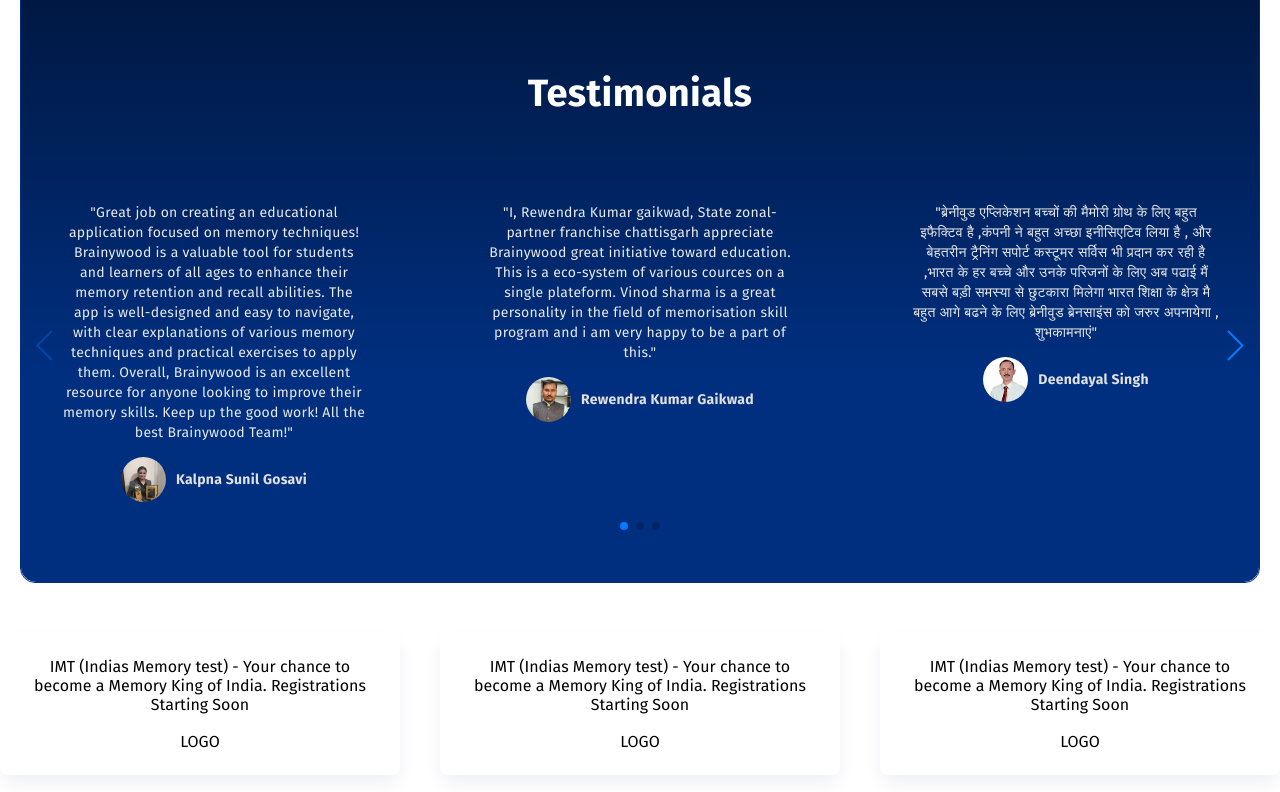
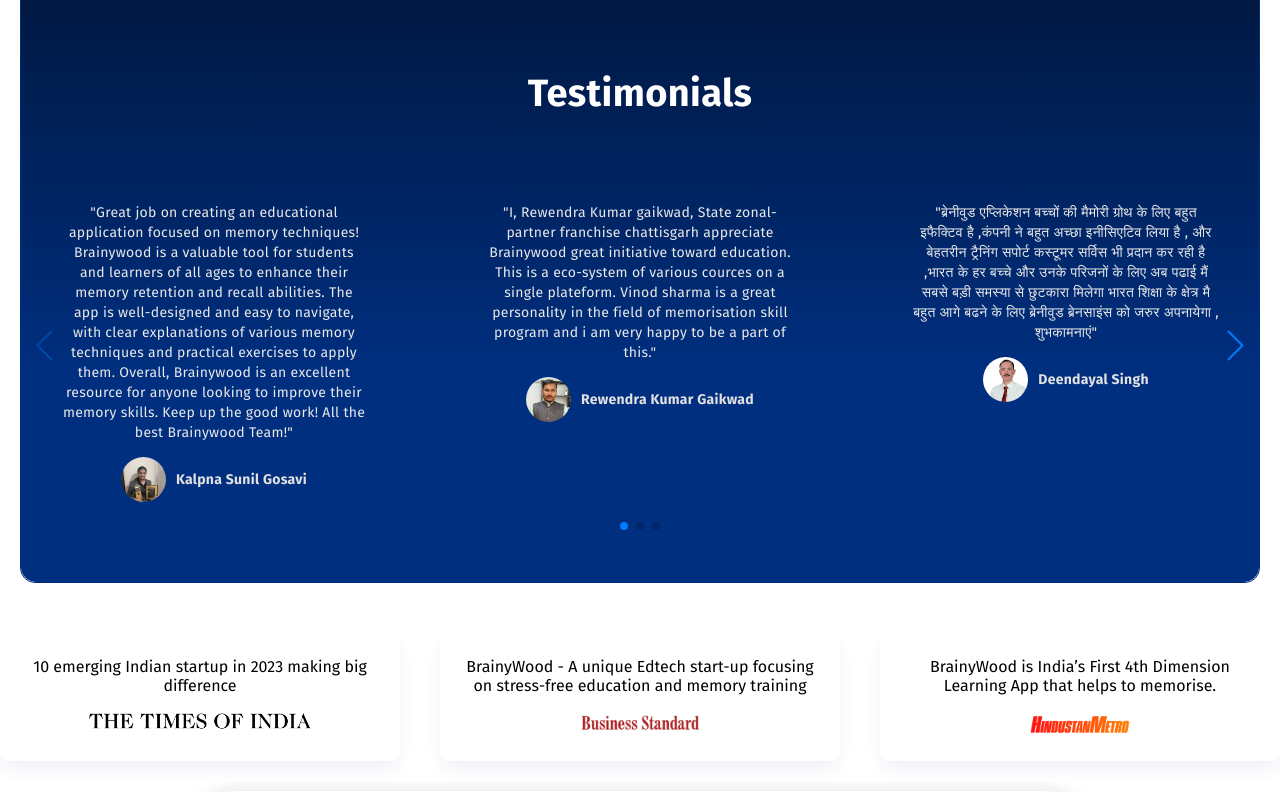
Before and after one commit to p-gurbani/brainywood-playschool-franchise, a PHP site: page / in a window 1280 px wide. Shown: the part 830-1622 px from the top of the page. Run offline with PHP 8.4, Linux system fonts and the light colour scheme; grey boxes are pictures that could not be loaded.

Commit message:
Added testimonial and news articles

```diff
--- a/index.php
+++ b/index.php
@@ -179,7 +179,10 @@ if (isset($_POST['registersubmit'])) {
             <div class="swiper-slide">
               <div class="testimonial">
                 <p class="quote text-small-body text-small-body-color">
-                  "Hello, guys myself Manish agrawal a part of brainywood brain, I am so lucky to have a part of this. Every child to join this because we have to get the chance to in hence our knowledge know how to remember the things related to studies."
+                  "Hello, guys myself Manish agrawal a part of brainywood brain,
+                  I am so lucky to have a part of this. Every child to join this
+                  because we have to get the chance to in hence our knowledge
+                  know how to remember the things related to studies."
                 </p>
                 <div class="author">
                   <img
@@ -209,31 +212,63 @@ if (isset($_POST['registersubmit'])) {
         <div class="swiper-wrapper">
           <!-- Slides -->
           <div class="swiper-slide">
+            <a
+              target="_blank"
+              class="news-link"
+              href="https://timesofindia.indiatimes.com/business/startups/trend-tracking/10-emerging-indian-startup-in-2023-making-big-difference/articleshow/96881409.cms"
+            >
               <div class="news-article-card card">
                 <div class="card-body">
-                IMT (Indias Memory test) - Your chance to become a Memory King
-                of India. Registrations Starting Soon
+                  10 emerging Indian startup in 2023 making big difference
                 </div>
-              <div class="news-publication">LOGO</div>
+                <div class="news-publication">
+                  <img
+                    src="/img/news/thetimesofindia.png"
+                    alt="The Times of India"
+                  />
                 </div>
               </div>
+            </a>
+          </div>
           <div class="swiper-slide">
+            <a
+              target="_blank"
+              class="news-link"
+              href="https://www.business-standard.com/content/press-releases-ani/brainywood-a-unique-edtech-start-up-focusing-on-stress-free-education-and-memory-training-121112500576_1.html"
+            >
               <div class="news-article-card card">
                 <div class="card-body">
-                IMT (Indias Memory test) - Your chance to become a Memory King
-                of India. Registrations Starting Soon
+                  BrainyWood - A unique Edtech start-up focusing on stress-free
+                  education and memory training
                 </div>
-              <div class="news-publication">LOGO</div>
+                <div class="news-publication">
+                  <img
+                    src="/img/news/businessstandard.png"
+                    alt="Business Standard"
+                  />
                 </div>
               </div>
+            </a>
+          </div>
           <div class="swiper-slide">
+            <a
+              target="_blank"
+              class="news-link"
+              href="https://www.hindustanmetro.com/brainywood-is-indias-first-4th-dimension-learning-app-that-helps-to-memorise/"
+            >
               <div class="news-article-card card">
                 <div class="card-body">
-                IMT (Indias Memory test) - Your chance to become a Memory King
-                of India. Registrations Starting Soon
+                  BrainyWood is India’s First 4th Dimension Learning App that
+                  helps to memorise.
                 </div>
-              <div class="news-publication">LOGO</div>
+                <div class="news-publication">
+                  <img
+                    src="/img/news/hindustanmetro.png"
+                    alt="Hindustan Metro"
+                  />
                 </div>
+              </div>
+            </a>
           </div>
         </div>
       </div>
```
Lines whose indentation alone changed are shown as unchanged.
